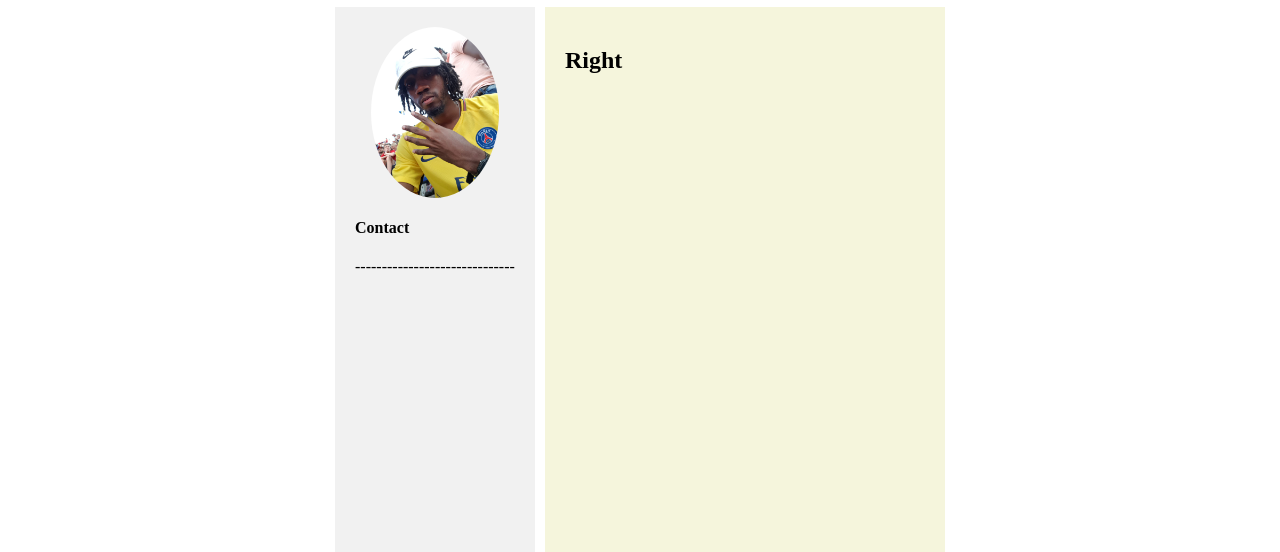
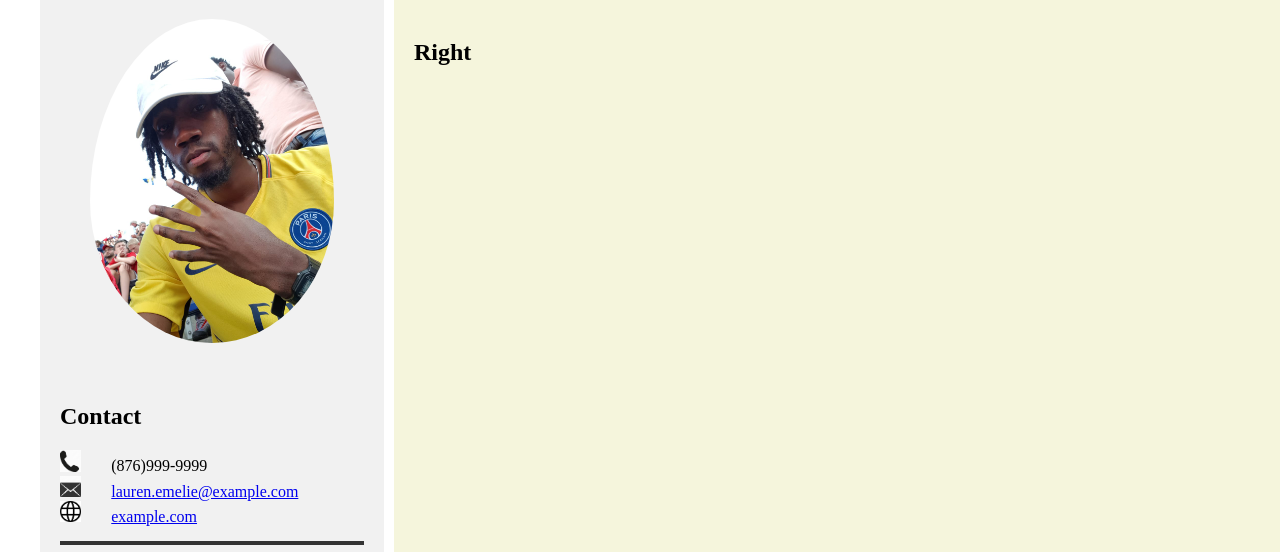
Before and after one commit to permagenna/permagenna.github.io, a plain HTML site: page index.html in a window 1280 px wide. Shown: the part 211-763 px from the top of the page. Drawn offline with Linux system fonts and the light colour scheme.

Commit message:
SideBar Completed

```diff
--- a/index.html
+++ b/index.html
@@ -16,9 +16,19 @@
       </div>
     </header>
     <section class="left">
-      <img  src="image.jpg" />
-      <h4>Contact</h4>
-      <p>------------------------------</p>
+      <img  class="face" src="image.jpg" />
+
+      <h2>Contact</h2>
+      <img class="contact" src="phone.jpg" <p class = "info" >(876)999-9999</p>
+      <img class="contact" src="message.jpg" <p class = "info" ><a href="https://www.gmail.com">lauren.emelie@example.com</a</p><br>
+      <img class="contact" src="website.jpg" <p class = "info" ><a href="https://www.example.com">example.com</a></p>
+
+      <hr class = "hr">
+
+      <h2>Social Media</h2>
+      <img class="contact" src="facebook.jpg" <p class = "info" > <a href="https://www.facebook.com/glendon.j.gordon">facebook.com/glendon.j.gordon</a></p>
+      <img class="contact" src="instagram.jpg" <p class = "info" > <a href="https://www.instagram.com/perma_4thgenna/">instagram.com/perma_4thgenna</a></p>
+      <img class="contact" src="twitter.jpg" <p class = "info" > <a href="https://twitter.com/PermaJop">twitter.com/PermaJop</a></p>
 
     </section>
     <section class="right">
--- a/styles.css
+++ b/styles.css
@@ -1,14 +1,19 @@
+*{
+  margin:0;
+  padding:0;
+
+}
 .grid {
   display: grid;
-  max-width: 900px;
+  max-width: relative;
   position: relative;
-  margin: auto;
+  margin: 0,auto;
   grid-gap: 10px;
   grid-template-areas:  "header		header"
     										"left		right";
-  grid-template-columns: 200px 400px;
+  grid-template-columns: 30% 70%;
   grid-template-rows: 150px 200px 600px 200px;
-  justify-content: center;
+
 }
 
 
@@ -16,34 +21,58 @@
 .left {
   padding: 20px;
   background-color: #f1f1f1;
-  height: 700px;
+  height: 1800px;
   grid-area: left;
   margin-top: 50px;
+  margin-left: 40px;
 }
 
 .right {
   margin-top: 50px;
   background-color: beige;
   grid-area: right;
-  height:700px;
+  height:1800px;
   padding:20px;
 }
 
-img {
+.contact {
+  width:7%;
+  padding-right: 30px;
+}
+
+.face {
   width:80%;
   display: block;
   margin-left: auto;
   margin-right: auto;
   border-radius: 50%;
+  padding-bottom: 40px;
 }
 
+.info {
+  float: right;
+}
+
+h2 {
+  padding-top: 20px;
+  padding-bottom: 20px;
+}
 
 header {
   background-color: teal;
   text-align: center;
   color: white;
   height: 200px;
+  width:relative;
   grid-area: header;
+}
+
+.hr {
+  margin-top: 15px;
+  margin-bottom: 10px;
+  border: none;
+  height: 4px;
+  background-color: #333; /* Modern Browsers */
 }
 
 .flex {
```
Also changed, not shown: facebook.jpg (added), instagram.jpg (added), message.jpg (added), phone.jpg (added), twitter.jpg (added), website.jpg (added).
